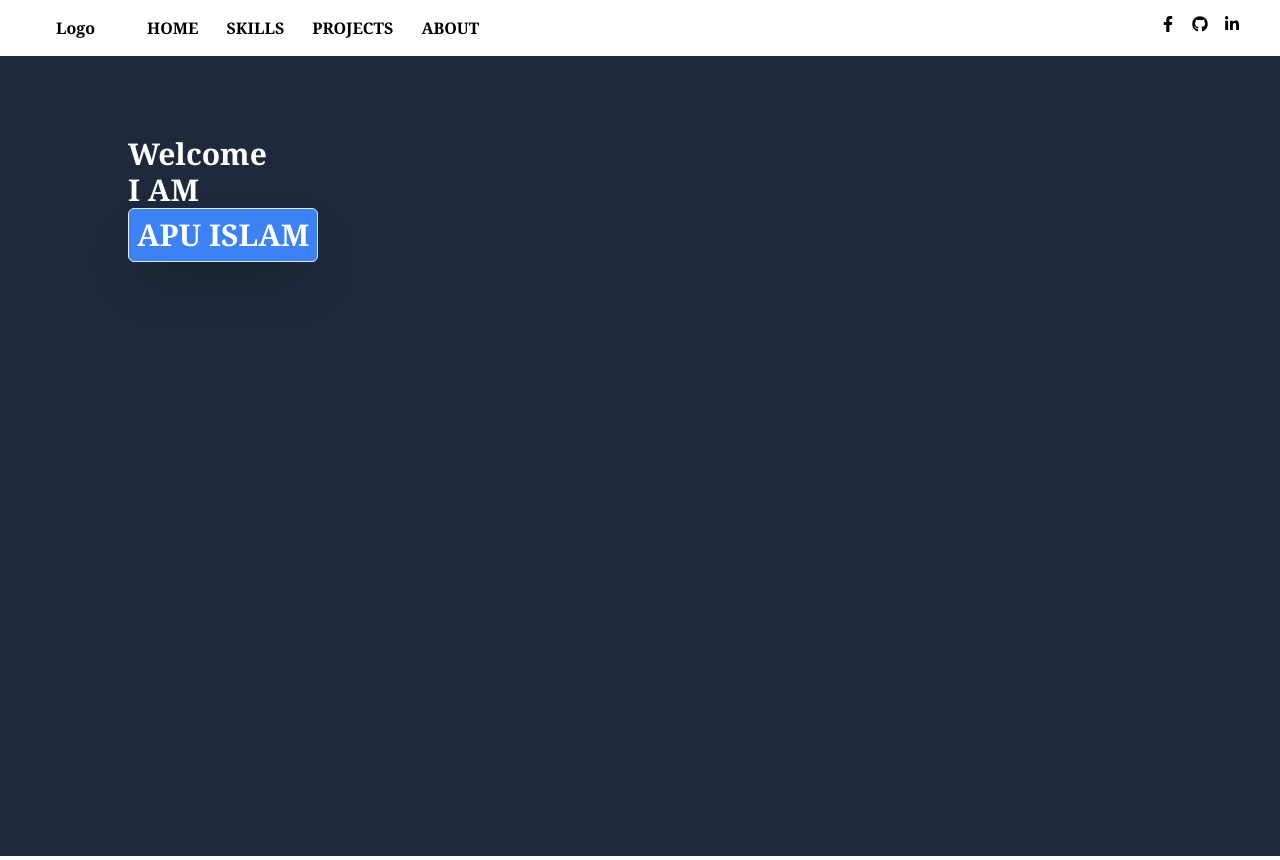
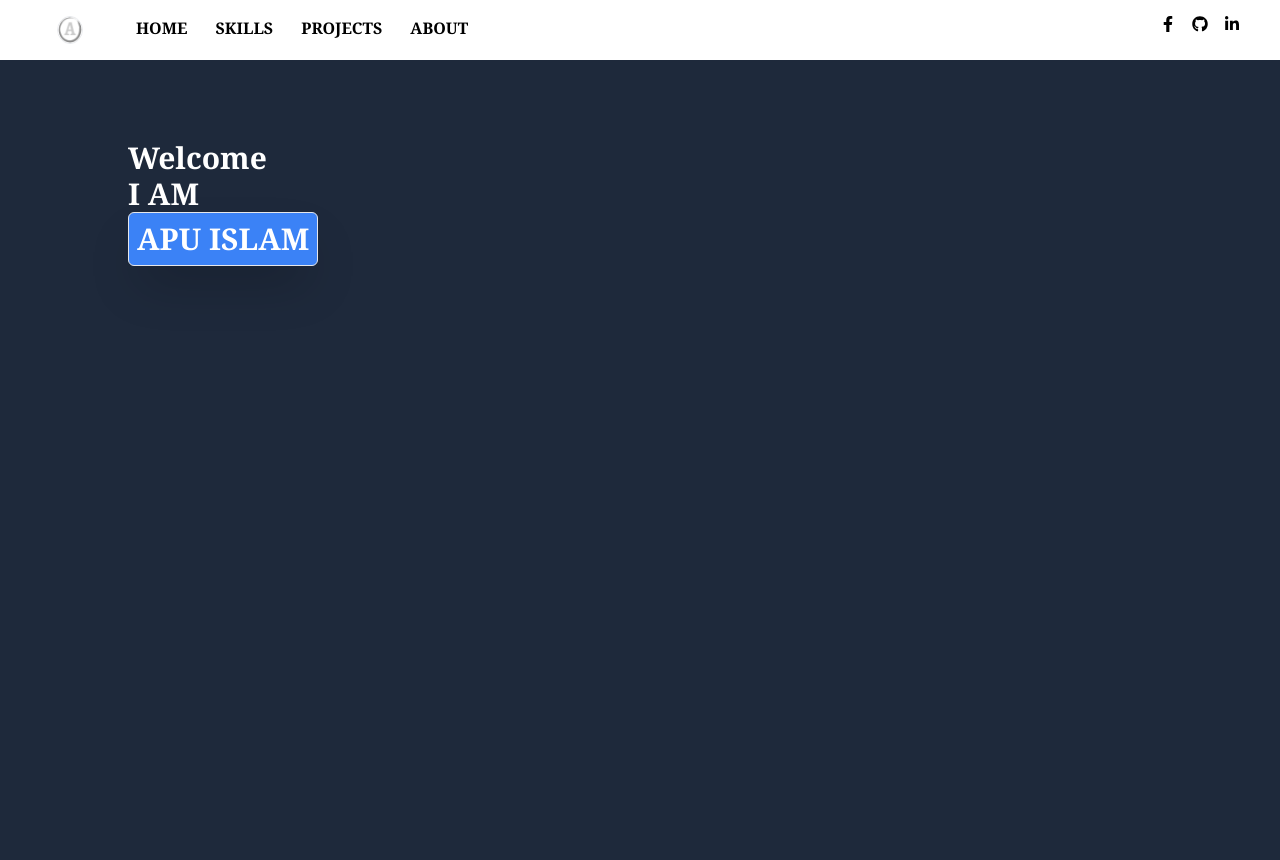
Before and after one commit to Apu655/portfolio, a Next.js app: page / in a window 1280 px wide. Built offline with nearby package versions, Linux system fonts and the light colour scheme.

Commit message:
Fixed texts and navbar logo

```diff
--- a/components/Navbar.tsx
+++ b/components/Navbar.tsx
@@ -3,6 +3,7 @@ import { useState } from 'react'
 import {motion} from 'framer-motion'
 import {FaFacebookF,FaGithub,FaLinkedinIn} from "react-icons/fa";
 import {BsFillSuitDiamondFill} from 'react-icons/bs';
+import { reverse } from 'dns';
 
 type Props ={
     snap:boolean
@@ -78,7 +79,12 @@ const Navbar = (props:Props) => {
                 <div className=" py-2 shadow-lg px-10 mx-auto font-bold text-black lg:block hidden">
                     <div className="flex ">
                     <ul className="flex space-x-3">
-                        <li className="px-4 py-2"><a href="#">Logo</a></li>
+                        <motion.li
+                        initial={{rotateY:0, scale:1}}
+                        animate={{rotateY:[180,360], scale:1}}
+                        transition={{duration:2, repeat:Infinity, repeatType:'reverse'}}
+                        className="px-4 py-2"><Link href='/'>
+                            <a href="#"><img src='A.png' className='border rounded-full h-7 w-7'></img></a></Link></motion.li>
                     </ul>
                     <ul className="flex flex-row space-x-3 px-7 ">
                         <Link href='/'>
@@ -106,7 +112,7 @@ const Navbar = (props:Props) => {
                         }}
                         className="hover:text-black hover:bg-teal-400 hover:rounded-3xl transition-all duration-50 ease-linear p-2"><li>SKILLS</li></motion.a></Link>
 
-                        <Link href="/project">
+                        <Link href="#">
                             <motion.a
                         variants={navVariant}
                         initial='animeInitial'
@@ -115,7 +121,7 @@ const Navbar = (props:Props) => {
                             duration:0.4
                         }}
                         href="#" className="hover:text-black hover:bg-teal-400 hover:rounded-3xl transition-all duration-50 ease-linear p-2"><li>PROJECTS</li></motion.a></Link>
-                        <Link href="/about">
+                        <Link href="/#">
                             <motion.a
                             href="#"
                             variants={navVariant}
@@ -167,9 +173,13 @@ const Navbar = (props:Props) => {
                 <div className="font-bold text-black lg:hidden">
                     <div className="flex flex-col">
                         <div className=" py-2 shadow-lg z-40 px-4 flex flex-row justify-between bg-white">
-                            <div className="p-2">
-                                <Link href="/"><a href='/' className="">Logo</a></Link>
-                            </div>
+                            <motion.div
+                            initial={{rotateY:0, scale:1}}
+                            animate={{rotateY:[180,360], scale:1}}
+                            transition={{duration:2, repeat:Infinity, repeatType:'reverse', repeatDelay:.5}}
+                            className="p-2">
+                                <Link href="/"><a href='/' className=""><img src='A.png' className='border rounded-full h-7 w-7'></img></a></Link>
+                            </motion.div>
                             <div>
                             <button className="p-2 z-20" onClick={clickHandler}>
                                 <motion.svg xmlns="http://www.w3.org/2000/svg"
--- a/components/cards/Card1.tsx
+++ b/components/cards/Card1.tsx
@@ -49,8 +49,7 @@ export default function Card1() {
             </div>
             <motion.div className="mt-5 mx-5" variants={OpacityVarient}>
               <motion.p className="text-md">
-                I am currently pursuing Computer Science and Engineering degree
-                at BRAC University. I love web-developing and exchanging ideas and experience with people.
+                I am Apu Islam, I am currently pursuing my bachelor degree at Computer Science & Engineering. I love web developing and learning new things fascinates me.
               </motion.p>
             </motion.div>
           </div>
--- a/components/cards/Card2.tsx
+++ b/components/cards/Card2.tsx
@@ -48,7 +48,7 @@ export default function Card1() {
             <motion.div className="mt-5 mx-5" variants={OpacityVarient}>
               <motion.p className="text-md">
                 I am currently pursuing Computer Science and Engineering deree
-                at BRAC University. I have completed 72 credits so far.
+                at BRAC University. Hopefully by 2024, I will be graduated.
               </motion.p>
             </motion.div>
           </div>
--- a/components/cards/Card3.tsx
+++ b/components/cards/Card3.tsx
@@ -49,8 +49,7 @@ export default function Card1() {
             </div>
             <motion.div className="mt-5 mx-5" variants={OpacityVarient}>
               <motion.p className="text-md">
-                I am currently pursuing Computer Science and Engineering degree
-                at BRAC University. I love web-developing and exchanging ideas and experience with people.
+                Enriching my skills always captivate me. I am not a prodigy but I am stubborn, which keeps me motivated to learn new skills.
               </motion.p>
             </motion.div>
           </div>
```
Also changed, not shown: public/A.png.
